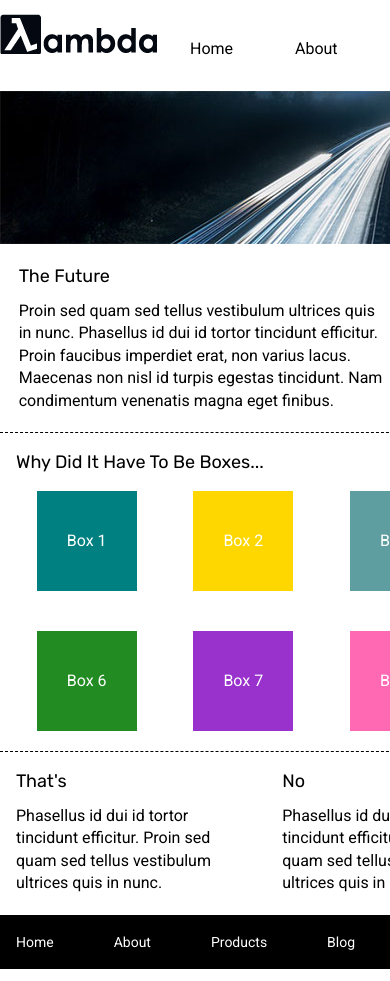
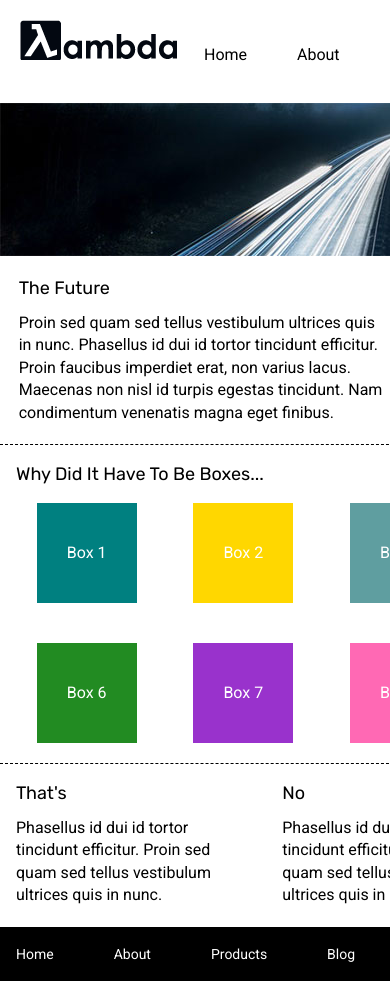
Before and after one commit to jasheloper/UI-Sprint-Challenge, a plain HTML site: page index.html in a window 390 px wide. Shown: the top 981 px of the page. Drawn offline with Linux system fonts and the light colour scheme.

Commit message:
adjusted nav for mobile

```diff
--- a/css/index.css
+++ b/css/index.css
@@ -72,12 +72,11 @@ p {
 }
 
 .top-nav {
-    padding-top: 14px;
-    padding-bottom: 14px;
+    padding: 20px;
 }
 
 .top-nav a {
-    padding: 29px;
+    padding: 23px;
     text-decoration: none;
     color: black;
 }
```
